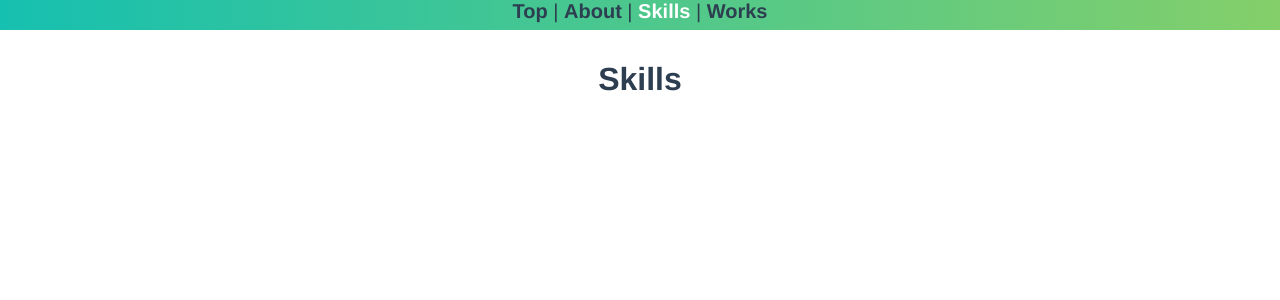
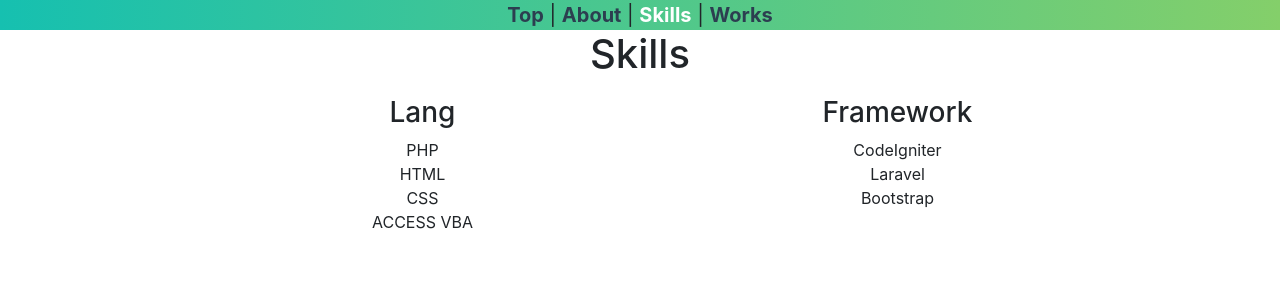
Before and after one commit to urape/portfolio, a Vue app: page /skills in a window 1280 px wide. Shown: the top 300 px of the page. Built offline with nearby package versions, Linux system fonts and the light colour scheme.

Commit message:
add VueBootstrap & Skills page

```diff
--- a/package.json
+++ b/package.json
@@ -8,6 +8,7 @@
     "lint": "vue-cli-service lint"
   },
   "dependencies": {
+    "bootstrap-vue": "^2.0.4",
     "core-js": "^3.3.2",
     "vue": "^2.6.10",
     "vue-router": "^3.1.3"
--- a/src/App.vue
+++ b/src/App.vue
@@ -1,5 +1,5 @@
 <template>
-<div>
+<div class="text-center">
   <header>
     <Navbar/>
   </header>
@@ -27,7 +27,6 @@
   font-family: 'Avenir', Helvetica, Arial, sans-serif;
   -webkit-font-smoothing: antialiased;
   -moz-osx-font-smoothing: grayscale;
-  text-align: center;
   color: #2c3e50;
   }
 
--- a/src/components/Navbar.vue
+++ b/src/components/Navbar.vue
@@ -1,11 +1,11 @@
 <template>
     <header>
-      <div id="nav">
+      <nav id="nav">
         <router-link to="/">Top</router-link> |
         <router-link to="/about">About</router-link> |
         <router-link to="/skills">Skills</router-link> |
         <router-link to="/works">Works</router-link>
-      </div>
+      </nav>
     </header>
 </template>
 
--- a/src/main.js
+++ b/src/main.js
@@ -1,5 +1,11 @@
 import Vue from 'vue'
 import App from './App.vue'
+
+import BootstrapVue from 'bootstrap-vue'
+import 'bootstrap/dist/css/bootstrap.css'
+import 'bootstrap-vue/dist/bootstrap-vue.css'
+Vue.use(BootstrapVue)
+
 import router from './router'
 
 Vue.config.productionTip = false
--- a/src/views/Skills.vue
+++ b/src/views/Skills.vue
@@ -1,13 +1,38 @@
 <template>
-    <div class="box">
-        <div class="content">
-            <h1>Skills</h1>
-        </div>
-    </div>
+    <b-container class="box">
+      <h1>Skills</h1>
+      <b-row class="content">
+        <b-col md="1"></b-col>
+        <b-col md="5" cols="12">
+          <ul>
+            <h3>Lang</h3>
+            <li >PHP</li>
+            <li>HTML</li>
+            <li>CSS</li>
+            <li>ACCESS VBA</li>
+          </ul>
+        </b-col>
+        <b-col md="5" cols="12">
+          <ul>
+            <h3>Framework</h3>
+            <li>CodeIgniter</li>
+            <li>Laravel</li>
+            <li>Bootstrap</li>
+          </ul>
+        </b-col>
+        <b-col md="1"></b-col>
+      </b-row>
+    </b-container>
 </template>
 
 <style scoped>
+  li {
+    list-style: none;
+  }
+
   .content {
     padding-top: 10px;
   }
+
+
 </style>
```
Also changed, not shown: src/assets/logo.png (deleted), 1 other file (tests, documents, lock files or other folders).
